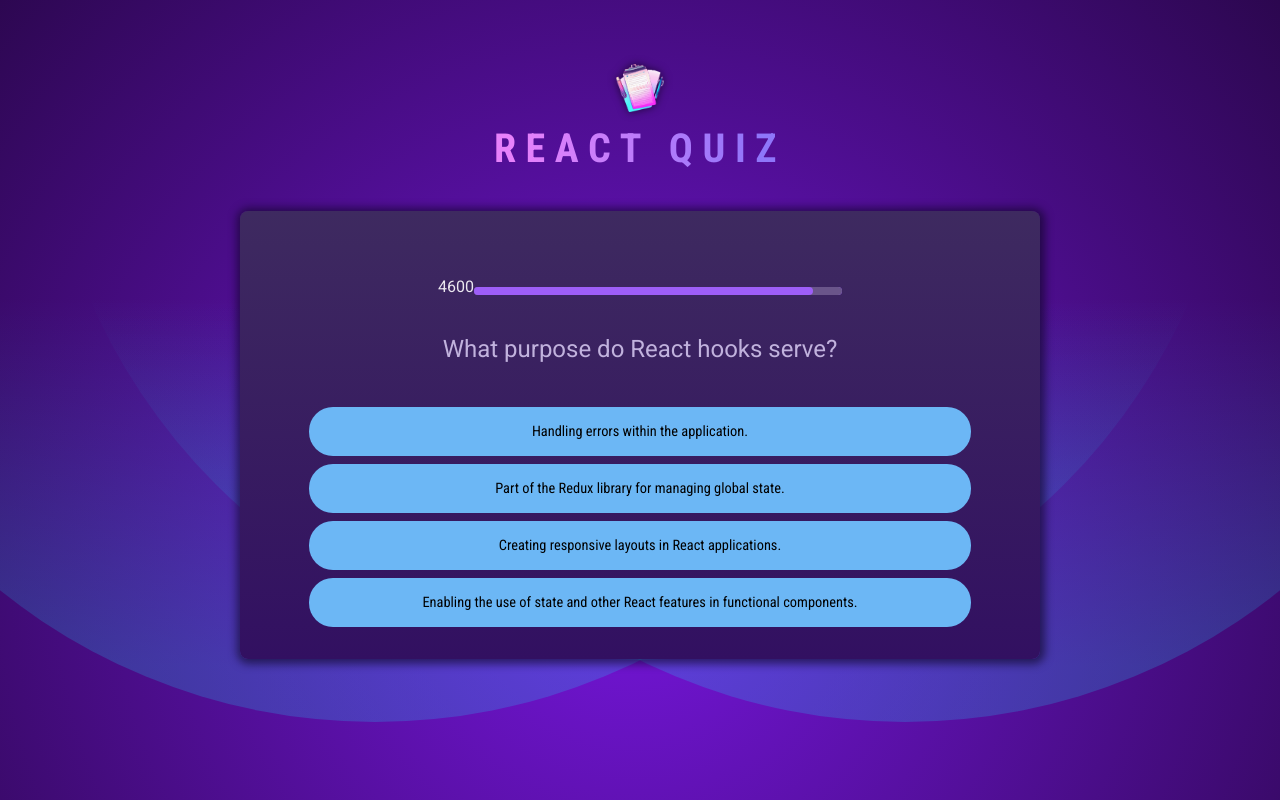
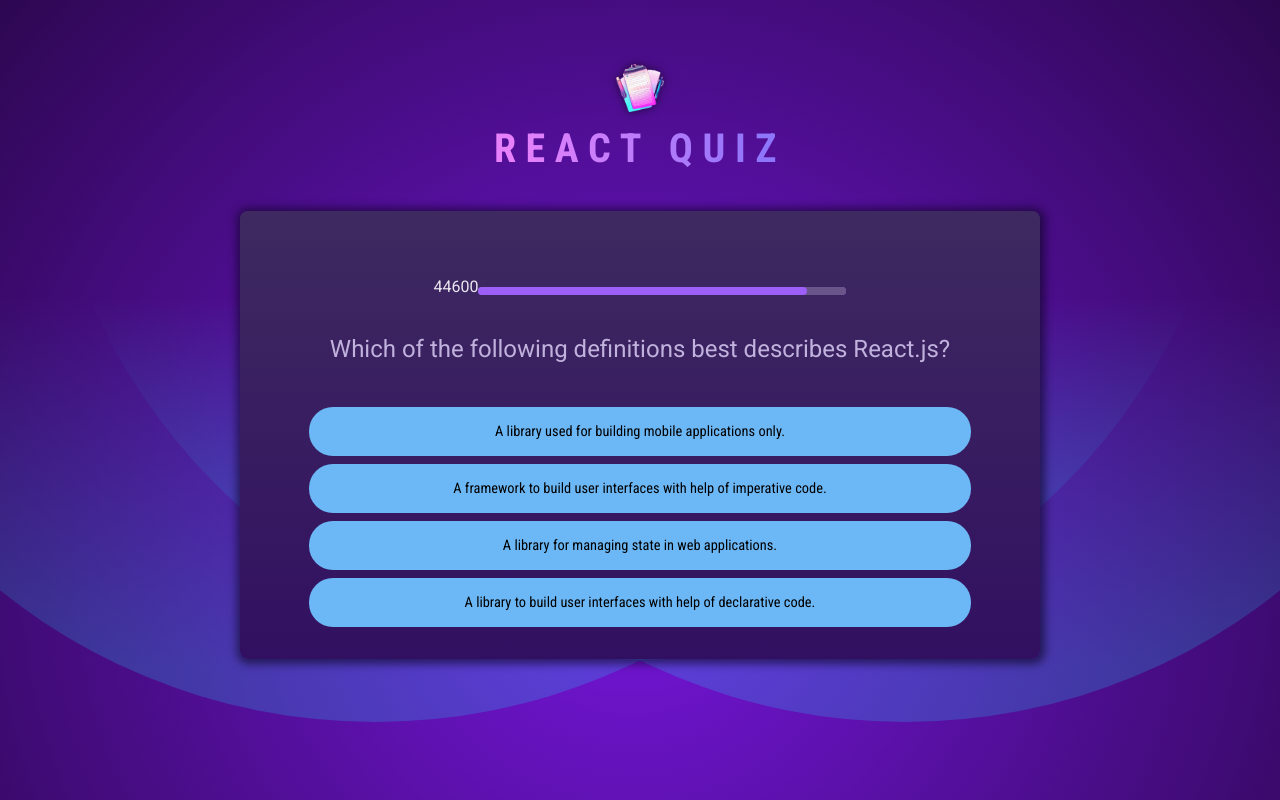
Before and after one commit to Mahrryie/quiz-game-react, a React (Vite) app: page / in a window 1280 px wide. Built offline with nearby package versions, Linux system fonts and the light colour scheme.

Commit message:
added answer & question components

```diff
--- /dev/null
+++ b/src/components/Answers.jsx
@@ -0,0 +1,41 @@
+import { useRef } from "react";
+
+export default function Answers({
+  answers,
+  selectedAnswer,
+  answerState,
+  onSelect,
+}) {
+  const shuffledQuestion = useRef();
+
+  if (!shuffledQuestion.current) {
+    shuffledQuestion.current = [...answers].sort(() => Math.random() - 0.5);
+  }
+
+  return (
+    <ul id="answers">
+      {shuffledQuestion.current.map((answer) => {
+        const isSelected = selectedAnswer === answer;
+
+        let cssClass = "";
+        if (answerState === "answered" && isSelected) {
+          cssClass = "selected";
+        }
+
+        if (
+          (answerState === "correct" || answerState === "wrong") &&
+          isSelected
+        ) {
+          cssClass = answerState;
+        }
+        return (
+          <li key={answer} className="answer">
+            <button className={cssClass} onClick={() => onSelect(answer)}>
+              {answer}
+            </button>
+          </li>
+        );
+      })}
+    </ul>
+  );
+}
--- /dev/null
+++ b/src/components/Question.jsx
@@ -0,0 +1,27 @@
+import Answers from "./Answers";
+import ProgressBar from "./ProgressBar";
+
+const TIMEOUT_MS = 50000;
+
+export default function Question({
+  questionText,
+  answers,
+  selectedAnswer,
+  answerState,
+  onSelectAnswer,
+  onSkipAnswer,
+}) {
+  return (
+    <div id="question">
+      {/* key used to force update ProgressBar */}
+      <ProgressBar timeout={TIMEOUT_MS} onTimeout={onSkipAnswer} />
+      <h2>{questionText}</h2>
+      <Answers
+        answers={answers}
+        selectedAnswer={selectedAnswer}
+        answerState={answerState}
+        onSelect={onSelectAnswer}
+      />
+    </div>
+  );
+}
--- a/src/components/Quiz.jsx
+++ b/src/components/Quiz.jsx
@@ -1,19 +1,34 @@
 import { useCallback, useState } from "react";
 import completedQuizImg from "../assets/quiz-complete.png";
-import questions from "../questions";
-import ProgressBar from "./ProgressBar";
-
-const TIMEOUT_MS = 5000;
+import QUESTIONS from "../questions";
+import Question from "./Question";
 
 export default function Quiz() {
   const [answers, setAnswers] = useState([]);
+  const [answerState, setAnswerState] = useState("");
 
-  const activeQuestionID = answers.length;
-  const quizIsComplete = activeQuestionID === questions?.length;
+  const activeQuestionID =
+    answerState === "" ? answers.length : answers.length - 1;
+  const quizIsComplete = activeQuestionID === QUESTIONS.length;
 
   const handleSelectAnswer = useCallback(
-    (answer) => setAnswers((prevState) => [...prevState, answer]),
-    []
+    (answer) => {
+      setAnswerState("answered");
+      setAnswers((prevState) => [...prevState, answer]);
+
+      setTimeout(() => {
+        if (QUESTIONS[activeQuestionID].answers[0] === answer) {
+          setAnswerState("correct");
+        } else {
+          setAnswerState("wrong");
+        }
+
+        setTimeout(() => {
+          setAnswerState("");
+        }, 2000);
+      }, 1000);
+    },
+    [activeQuestionID]
   );
 
   const handleSkipAnswer = useCallback(
@@ -30,32 +45,17 @@
     );
   }
 
-  const shuffledQuestion = [...questions[activeQuestionID].answers].sort(
-    () => Math.random() - 0.5
-  );
-
   return (
     <div id="quiz">
-      <div id="question">
-        {/* key used to force update ProgressBar */}
-        <ProgressBar
-          key={activeQuestionID}
-          timeout={TIMEOUT_MS}
-          onTimeout={handleSkipAnswer}
-        />
-        <h2>{questions[activeQuestionID].text}</h2>
-        <ul id="answers">
-          {shuffledQuestion.map((answer) => {
-            return (
-              <li key={answer} className="answer">
-                <button onClick={() => handleSelectAnswer(answer)}>
-                  {answer}
-                </button>
-              </li>
-            );
-          })}
-        </ul>
-      </div>
+      <Question
+        key={activeQuestionID}
+        questionText={QUESTIONS[activeQuestionID].text}
+        answers={QUESTIONS[activeQuestionID].answers}
+        selectedAnswer={answers[answers.length - 1]}
+        answerState={answerState}
+        onSelectAnswer={handleSelectAnswer}
+        onSkipAnswer={handleSkipAnswer}
+      />
     </div>
   );
 }
```
